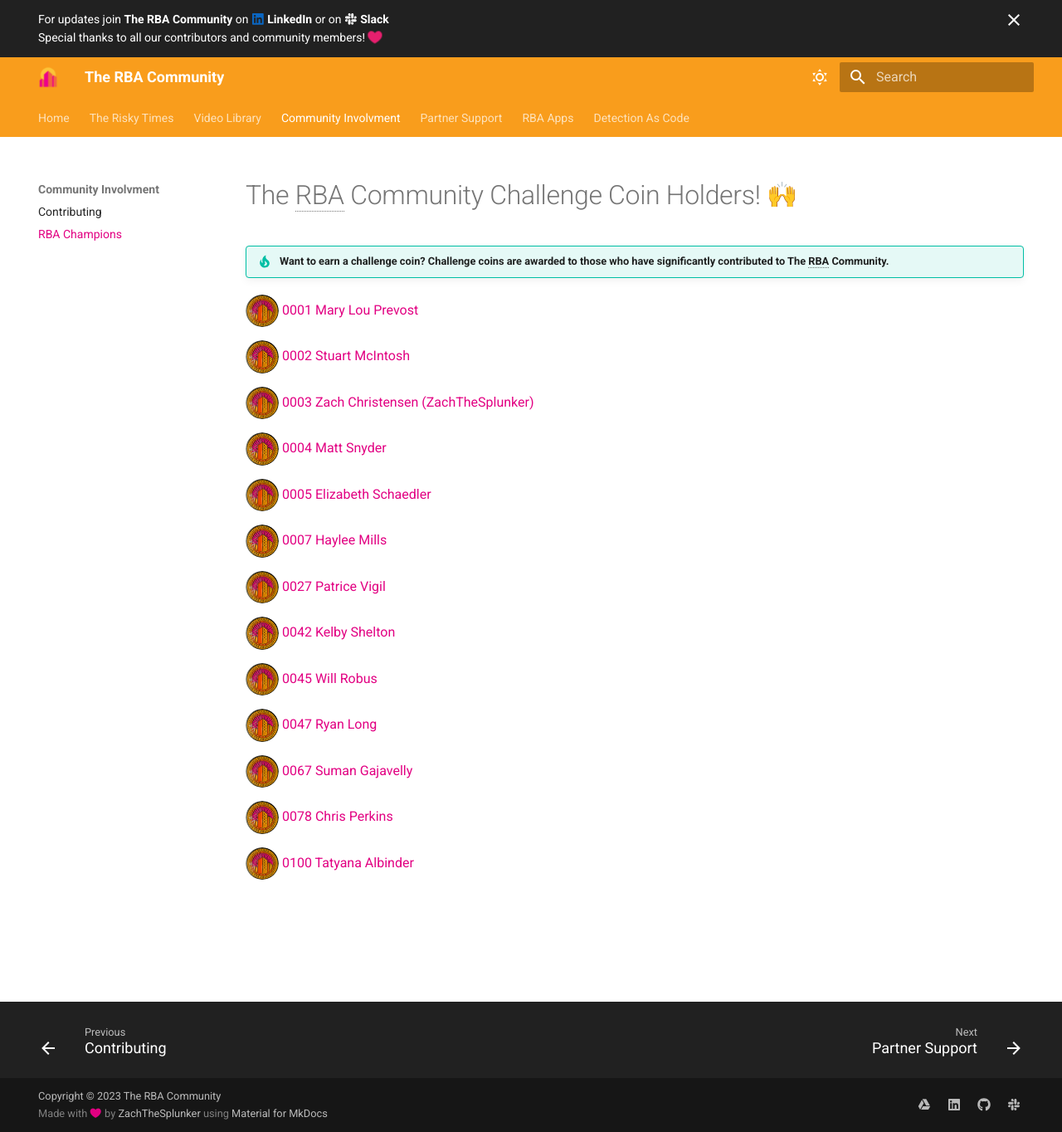
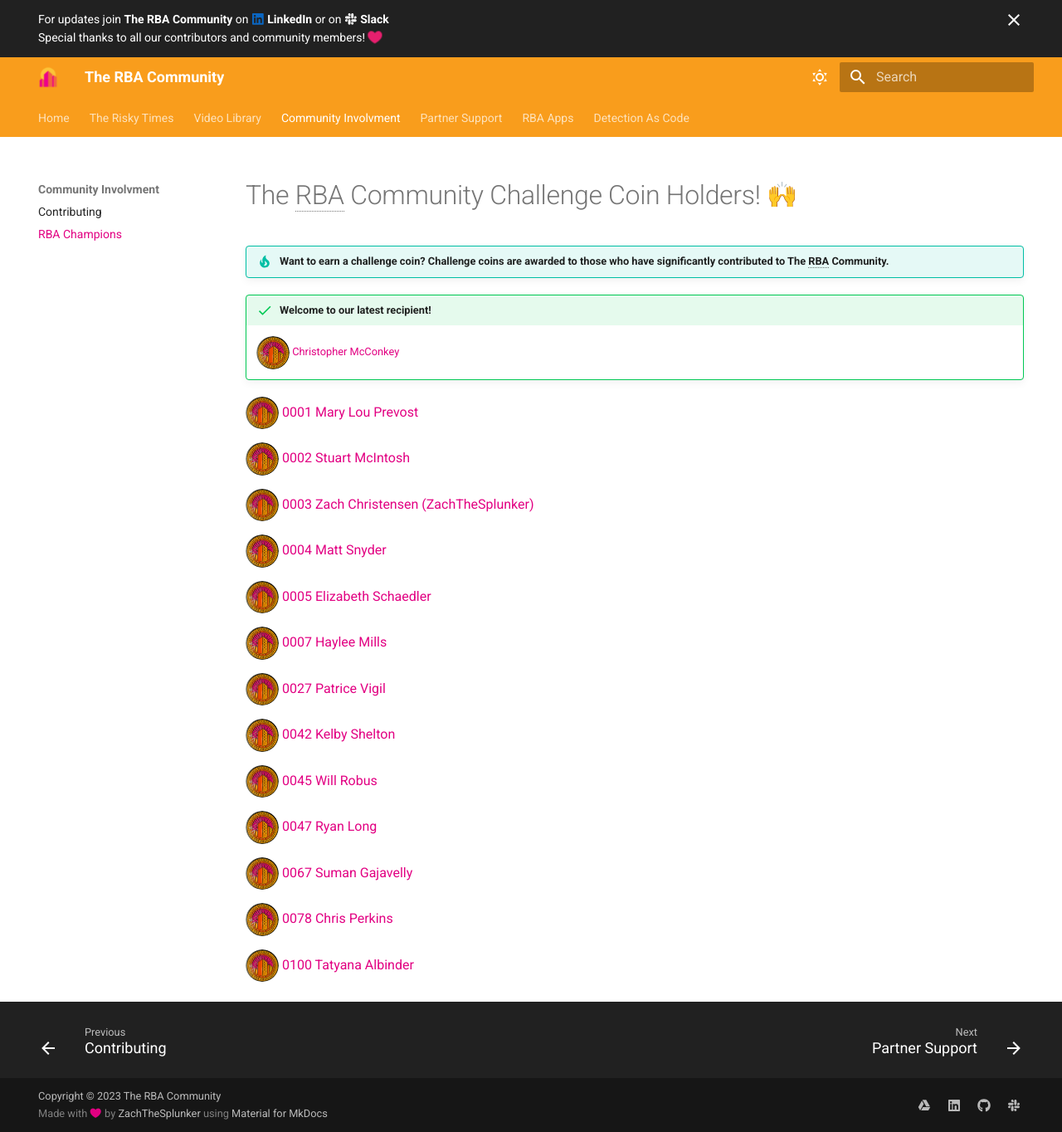
Before and after one commit to rba-community/rba-community, an MkDocs documentation site: the page built from docs/community/rba-champions.md, in a window 1280 px wide and 1364 px high. Shown: the whole window at 83% size. Built offline with MkDocs 1.6.1 and Material for MkDocs 9.7.7, drawn with Linux system fonts in a browser that asks for light colours; emoji names are drawn with the system emoji font.

Commit message:
added chris
Signed-off-by: Zachary Christensen <zchristensen@splunk.com>

```diff
--- a/docs/community/rba-champions.md
+++ b/docs/community/rba-champions.md
@@ -2,28 +2,31 @@
 
 !!! tip "Want to earn a challenge coin? Challenge coins are awarded to those who have significantly contributed to The RBA Community."
 
-[![0001 Mary Lou Prevost](../assets/challenge-coin-small.png){ class="coin-holder" } 0001 Mary Lou Prevost](https://www.linkedin.com/in/maprevost/ "Follow Mary Lou Prevost"){ target="_blank" }
+!!! success "Welcome to our latest recipient!"
+    [![Christopher McConkey](../assets/challenge-coin-small.png){ class="coin-holder no-zoom" } Christopher McConkey](https://www.linkedin.com/in/christopher-mcconkey2018/ "Follow Christopher McConkey"){ target="_blank" }
 
-[![0002 Stuart McIntosh](../assets/challenge-coin-small.png){ class="coin-holder" } 0002 Stuart McIntosh](https://www.linkedin.com/in/stuartmcintosh/ "Follow Stuart McIntosh"){ target="_blank" }
+[![0001 Mary Lou Prevost](../assets/challenge-coin-small.png){ class="coin-holder no-zoom" } 0001 Mary Lou Prevost](https://www.linkedin.com/in/maprevost/ "Follow Mary Lou Prevost"){ target="_blank" }
 
-[![0003 Zach Christensen (ZachTheSplunker)](../assets/challenge-coin-small.png){ class="coin-holder" } 0003 Zach Christensen (ZachTheSplunker)](https://www.linkedin.com/in/zachthesplunker/ "Follow Zach Christensen (ZachTheSplunker)"){ target="_blank" }
+[![0002 Stuart McIntosh](../assets/challenge-coin-small.png){ class="coin-holder no-zoom" } 0002 Stuart McIntosh](https://www.linkedin.com/in/stuartmcintosh/ "Follow Stuart McIntosh"){ target="_blank" }
 
-[![0004 Matt Snyder](../assets/challenge-coin-small.png){ class="coin-holder" } 0004 Matt Snyder](https://www.linkedin.com/in/matthew-snyder-48b39987/ "Follow Matt Snyder"){ target="_blank" }
+[![0003 Zach Christensen (ZachTheSplunker)](../assets/challenge-coin-small.png){ class="coin-holder no-zoom" } 0003 Zach Christensen (ZachTheSplunker)](https://www.linkedin.com/in/zachthesplunker/ "Follow Zach Christensen (ZachTheSplunker)"){ target="_blank" }
 
-[![0005 Elizabeth Schaedler](../assets/challenge-coin-small.png){ class="coin-holder" } 0005 Elizabeth Schaedler](https://www.linkedin.com/in/elizabethschaedler/ "Follow Elizabeth Schaedler"){ target="_blank" }
+[![0004 Matt Snyder](../assets/challenge-coin-small.png){ class="coin-holder no-zoom" } 0004 Matt Snyder](https://www.linkedin.com/in/matthew-snyder-48b39987/ "Follow Matt Snyder"){ target="_blank" }
 
-[![0007 Haylee Mills](../assets/challenge-coin-small.png){ class="coin-holder" } 0007 Haylee Mills](https://www.linkedin.com/in/7thdrxn/ "Follow Haylee Mills"){ target="_blank" }
+[![0005 Elizabeth Schaedler](../assets/challenge-coin-small.png){ class="coin-holder no-zoom" } 0005 Elizabeth Schaedler](https://www.linkedin.com/in/elizabethschaedler/ "Follow Elizabeth Schaedler"){ target="_blank" }
 
-[![0027 Patrice Vigil](../assets/challenge-coin-small.png){ class="coin-holder" } 0027 Patrice Vigil](https://www.linkedin.com/in/patrice-vigil-96a70a52/ "Follow Patrice Vigil"){ target="_blank" }
+[![0007 Haylee Mills](../assets/challenge-coin-small.png){ class="coin-holder no-zoom" } 0007 Haylee Mills](https://www.linkedin.com/in/7thdrxn/ "Follow Haylee Mills"){ target="_blank" }
 
-[![0042 Kelby Shelton](../assets/challenge-coin-small.png){ class="coin-holder" } 0042 Kelby Shelton](https://www.linkedin.com/in/kelby-shelton/ "Follow Kelby Shelton"){ target="_blank" }
+[![0027 Patrice Vigil](../assets/challenge-coin-small.png){ class="coin-holder no-zoom" } 0027 Patrice Vigil](https://www.linkedin.com/in/patrice-vigil-96a70a52/ "Follow Patrice Vigil"){ target="_blank" }
 
-[![0045 Will Robus](../assets/challenge-coin-small.png){ class="coin-holder" } 0045 Will Robus](https://www.linkedin.com/in/failfastcheap/ "Follow Will Robus"){ target="_blank" }
+[![0042 Kelby Shelton](../assets/challenge-coin-small.png){ class="coin-holder no-zoom" } 0042 Kelby Shelton](https://www.linkedin.com/in/kelby-shelton/ "Follow Kelby Shelton"){ target="_blank" }
 
-[![0047 Ryan Long](../assets/challenge-coin-small.png){ class="coin-holder" } 0047 Ryan Long](https://www.linkedin.com/in/rrlong89/ "Follow Ryan Long"){ target="_blank" }
+[![0045 Will Robus](../assets/challenge-coin-small.png){ class="coin-holder no-zoom" } 0045 Will Robus](https://www.linkedin.com/in/failfastcheap/ "Follow Will Robus"){ target="_blank" }
+
+[![0047 Ryan Long](../assets/challenge-coin-small.png){ class="coin-holder no-zoom" } 0047 Ryan Long](https://www.linkedin.com/in/rrlong89/ "Follow Ryan Long"){ target="_blank" }
 
 [![0067 Suman Gajavelly](../assets/challenge-coin-small.png){ class="coin-holder" } 0067 Suman Gajavelly](https://www.linkedin.com/in/sumangajavelly/ "Follow Suman Gajavelly"){ target="_blank" }
 
 [![0078 Chris Perkins](../assets/challenge-coin-small.png){ class="coin-holder" } 0078 Chris Perkins](https://www.linkedin.com/in/cperkins2/ "Follow Chris Perkins"){ target="_blank" }
 
-[![0100 Tatyana Albinder](../assets/challenge-coin-small.png){ class="coin-holder" } 0100 Tatyana Albinder](https://www.linkedin.com/in/tatyana-rivkah-albinder/ "Follow Tatyana Albinder"){ target="_blank" }
+[![0100 Tatyana Albinder](../assets/challenge-coin-small.png){ class="coin-holder no-zoom" } 0100 Tatyana Albinder](https://www.linkedin.com/in/tatyana-rivkah-albinder/ "Follow Tatyana Albinder"){ target="_blank" }
```
